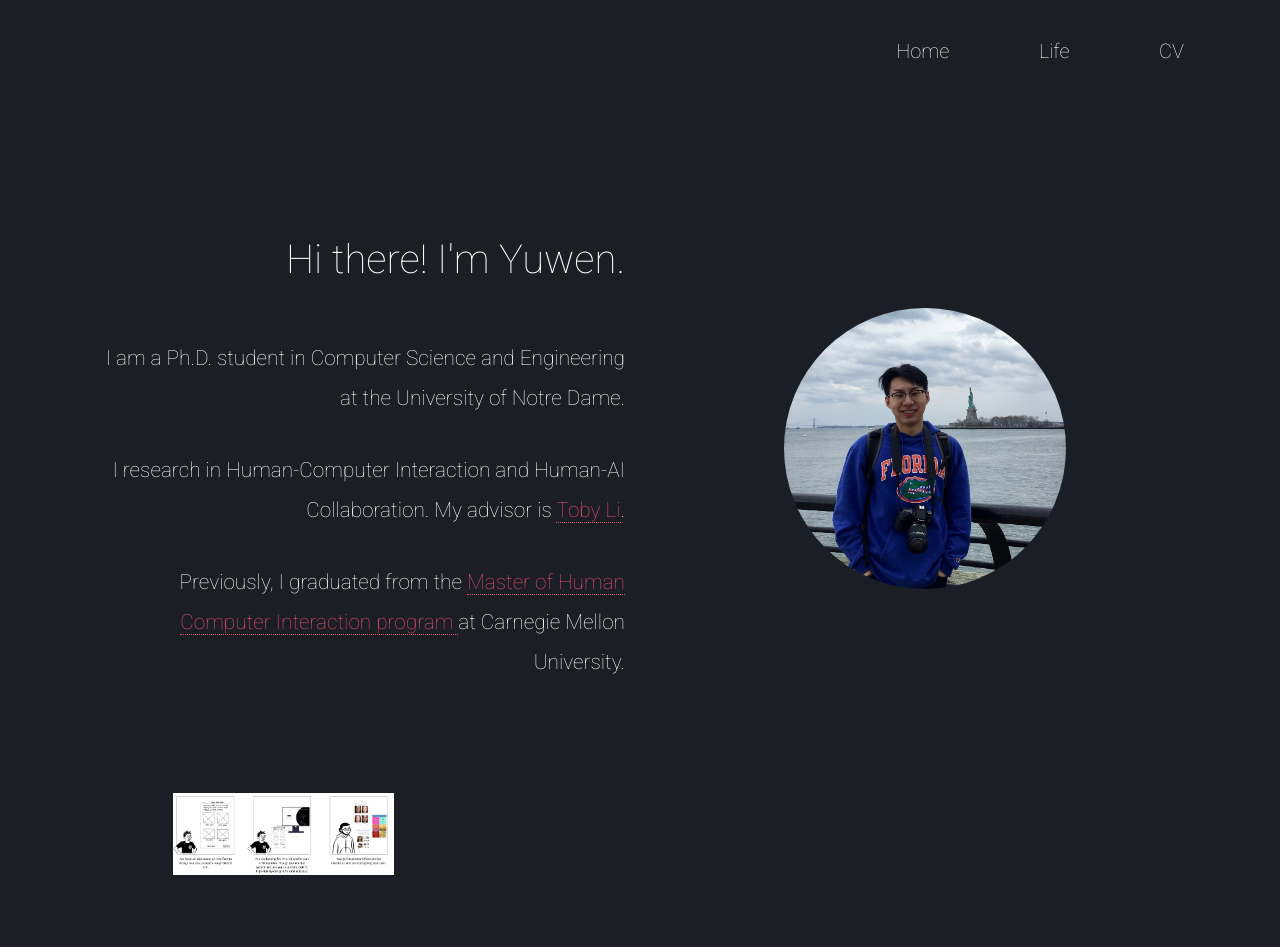
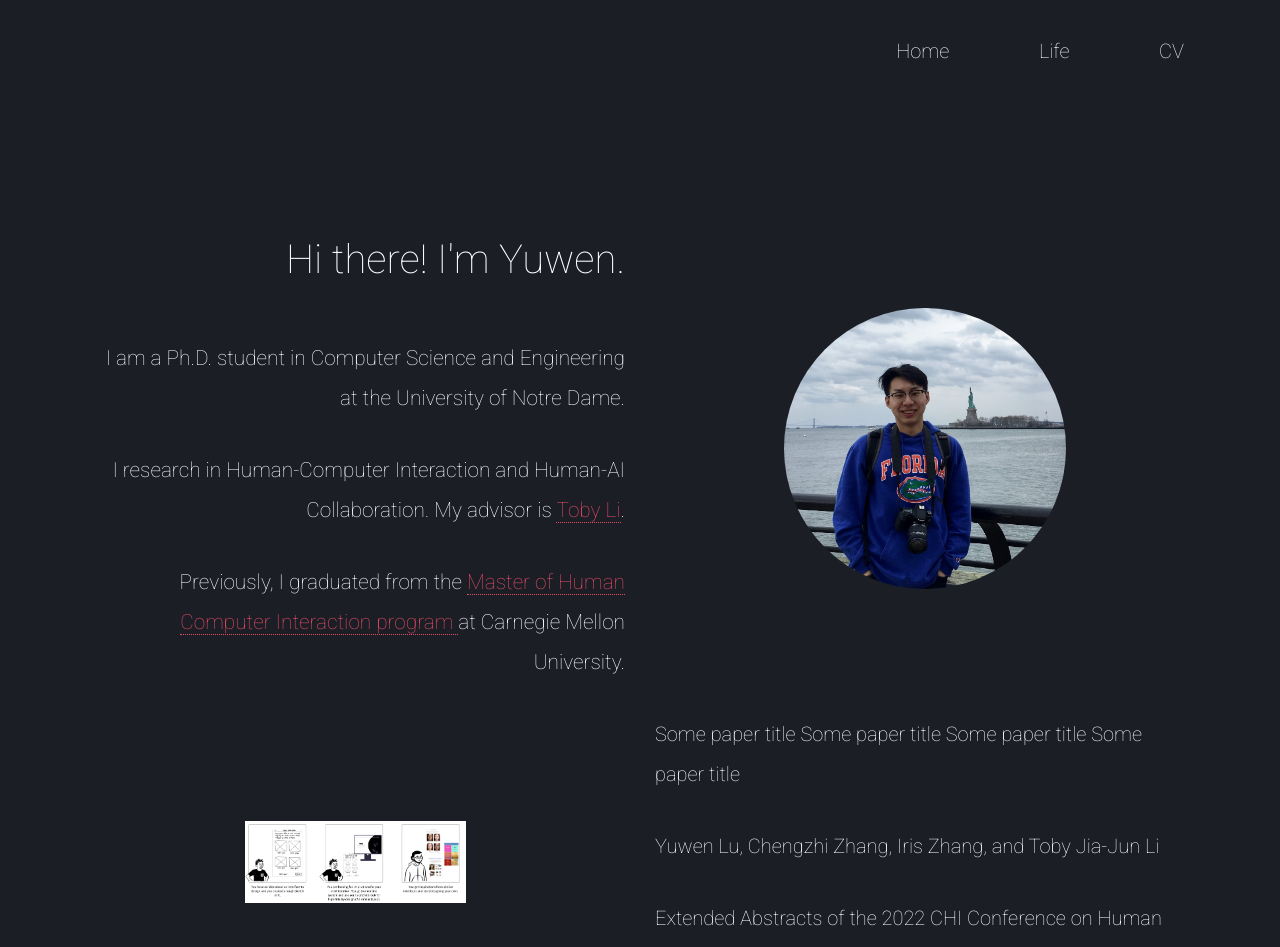
Before and after one commit to yuwen-lu/yuwen-lu.github.io, a React (Create React App) app: page / in a window 1280 px wide. Shown: the top 947 px of the page. Built offline with nearby package versions, Linux system fonts and the light colour scheme.

Commit message:
homepage styling

```diff
--- a/src/pages/Home.js
+++ b/src/pages/Home.js
@@ -51,9 +51,12 @@ export default function Home() {
                 </Row>
                 <Row>
                     <Col className="home-body-img-column" style={isDesktop? bodyImgDesktopContainerStyle : bodyImgNotDesktopContainerStyle} lg={3} md={10} sm={10}>
-                        <img className="paper-pic" src={Lbw2022Pic} style={isDesktop? bodyImgDesktopStyle : bodyImgNotDesktopStyle} alt="Me"></img>
+                        <img className="paper-pic" src={Lbw2022Pic} style={isDesktop? bodyImgDesktopStyle : bodyImgNotDesktopStyle} alt="Project Snapshot"></img>
                     </Col>
                     <Col className="home-body-text-container" style={isDesktop? bodyTextDesktopStyle : bodyTextNotDesktopStyle} lg={6} md={10} sm={10}>
+                        <p>Some paper title Some paper title Some paper title Some paper title</p>
+                        <p>Yuwen Lu, Chengzhi Zhang, Iris Zhang, and Toby Jia-Jun Li</p>
+                        <p>Extended Abstracts of the 2022 CHI Conference on Human Factors in Computing Systems (CHI EA ’22)</p>
                     </Col>
                 </Row>
             </Container>
@@ -127,16 +130,15 @@ const bodyImgNotDesktopContainerStyle = {
 }
 
 const bodyImgDesktopStyle = {
-
+    width: "100%",
 }
 
 const bodyImgNotDesktopStyle = {
-
+    width: "100%",
 }
 
 const bodyTextDesktopStyle = {
-    margin: "5rem auto",
-    padding: "2.5rem",
+
 }
 
 const bodyTextNotDesktopStyle = {
```
